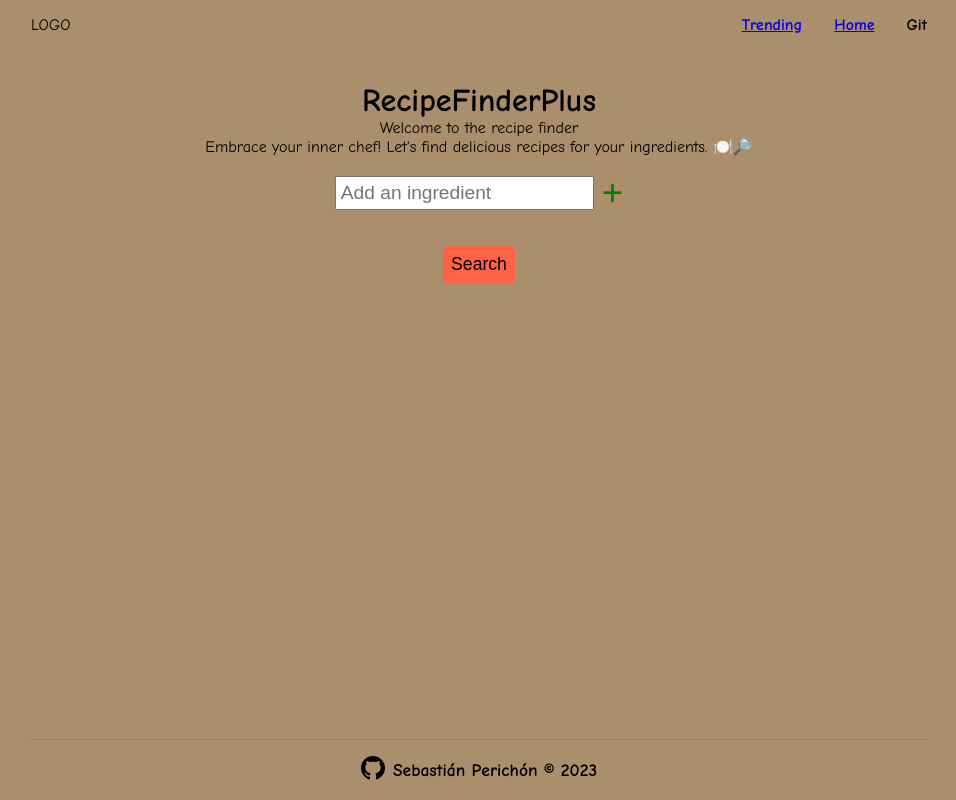
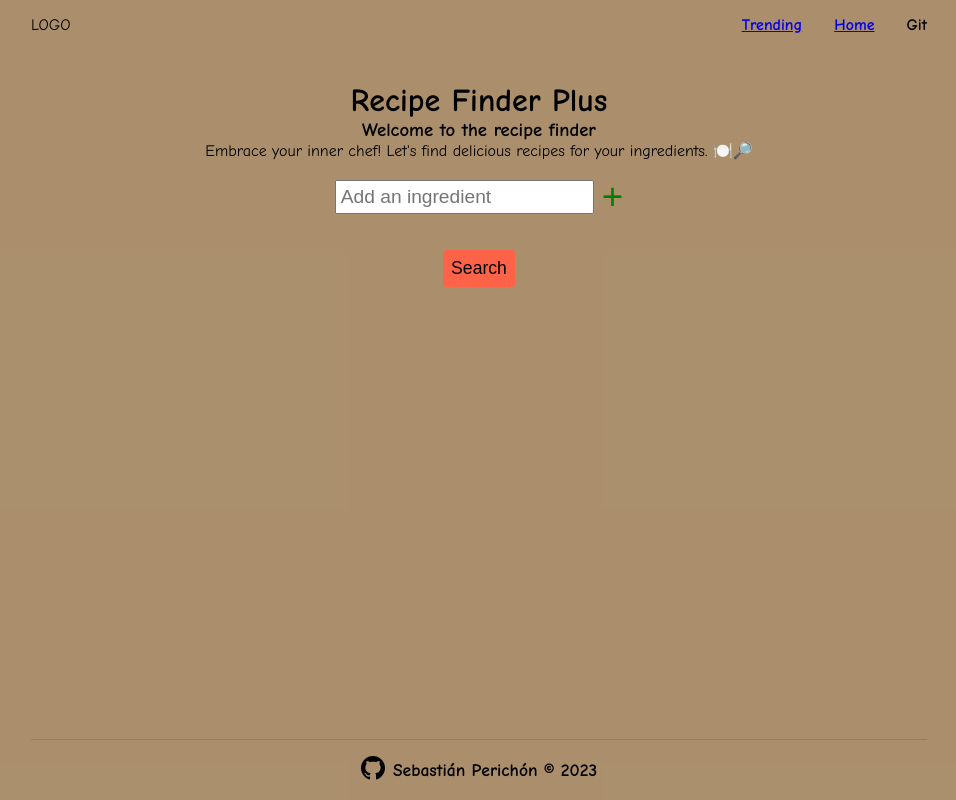
Before and after one commit to modestsp/RecipeFinderPlusClient, a React (Vite) app: page / in a window 1280 px wide. Shown: the whole page, without its empty margins (161-1117 px from the left). Built offline with nearby package versions, Linux system fonts and the light colour scheme.

Commit message:
Added input error display and welcome msg

```diff
--- a/src/App.tsx
+++ b/src/App.tsx
@@ -6,14 +6,27 @@ function App() {
   const [current, setCurrent] = useState<string>("");
   const [params, setParams] = useState<string[]>([]);
   const [recipes, setRecipes] = useState<any[]>([]);
+  const [inputError, setInputError] = useState<string>(" ");
   const [errorMsg, setErrorMsg] = useState<string | null>(null);
 
   const handleAddParam = () => {
+    if (current.length === 0) {
+      setInputError("Please enter an ingredient");
+      setTimeout(() => {
+        setInputError(" ");
+      }, 3000);
+      return;
+    }
+
     setParams([...params, current]);
     setCurrent("");
   };
 
   const handleSubmit = async () => {
+    if (params.length === 0) {
+      setErrorMsg("Please enter at least one ingredient");
+      return;
+    }
     const paramsToSearch = params.join(",");
     const result = await fetch(
       `https://api.spoonacular.com/recipes/findByIngredients?ingredients=${paramsToSearch}&number=2&apiKey=${
@@ -35,9 +48,11 @@ function App() {
 
   return (
     <div className={styles.mainContainer}>
-      <h1>RecipeFinderPlus</h1>
-      <p>Welcome to the recipe finder</p>
-      <p>
+      <h1 className={styles.title}>
+        Recipe Finder <span className={styles.plus}>Plus</span>
+      </h1>
+      <h3>Welcome to the recipe finder</h3>
+      <p className={styles.welcomeMsg}>
         Embrace your inner chef! Let's find delicious recipes for your
         ingredients. 🍽️🔎
       </p>
@@ -67,6 +82,7 @@ function App() {
           );
         })}
       </ul>
+      <h3>{inputError}</h3>
       <button className={styles.searchButton} onClick={handleSubmit}>
         Search
       </button>
```
